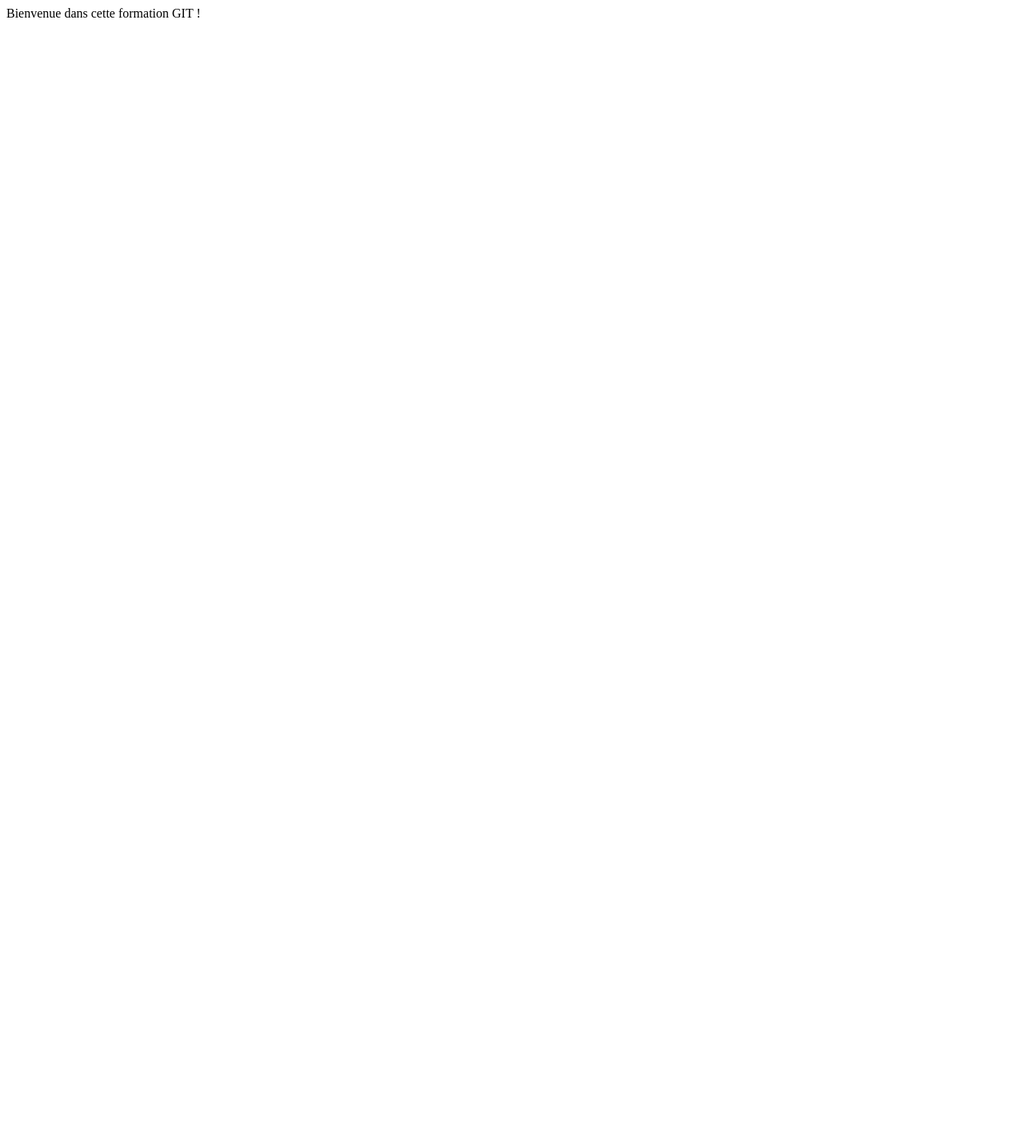
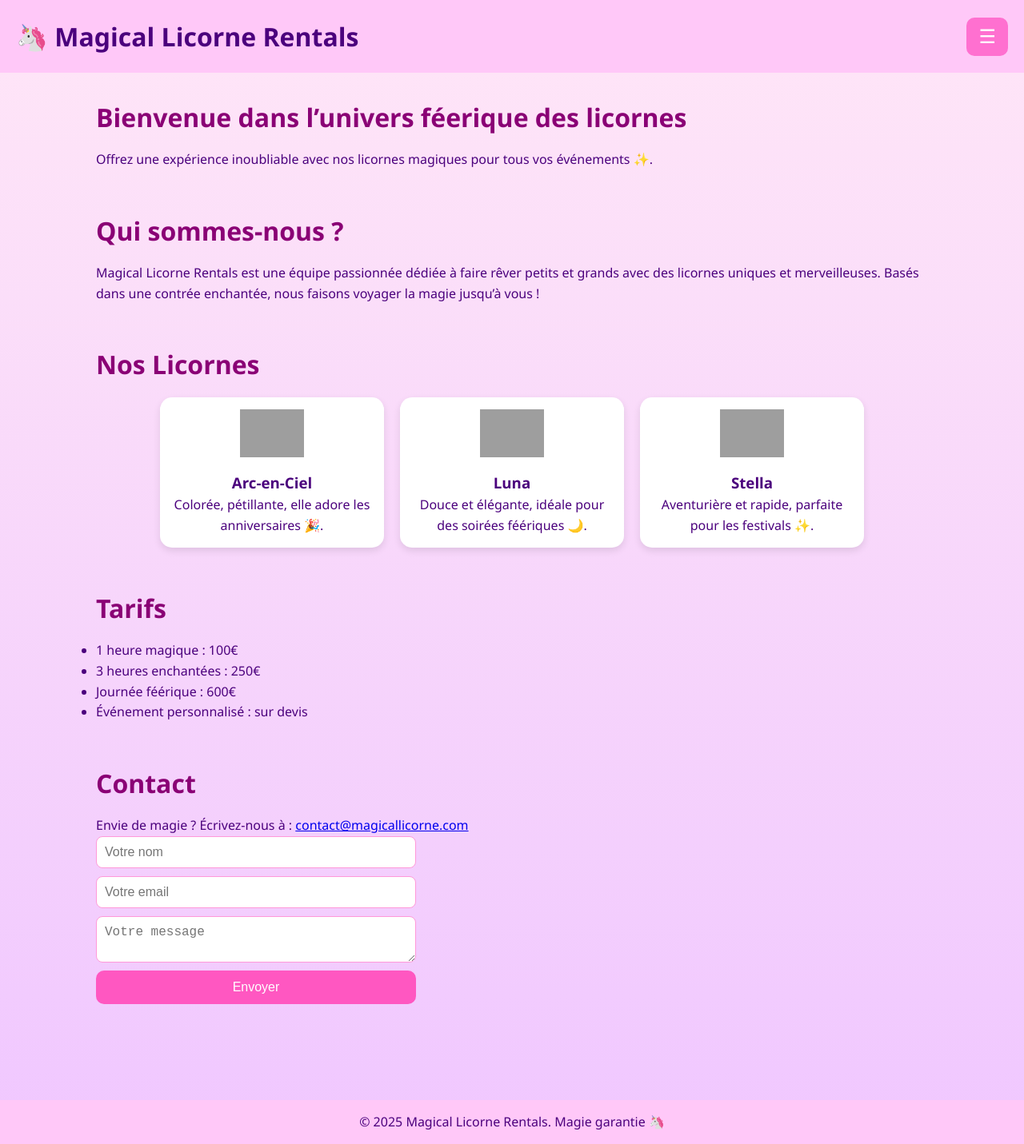
Before and after one commit to waelbeny/my-project, a plain HTML site: page index.html in a window 1280 px wide. Shown: the whole page at 80% size. Before the commit the page ends 800 px from the top, so only its background shows below. Drawn offline with Linux system fonts and the light colour scheme; grey boxes are pictures that could not be loaded.

Commit message:
deuxieme  version de ma page web

```diff
--- a/Style.css
+++ b/Style.css
@@ -1,79 +1,157 @@
-#top-banner {
-    color : rgb(255,255,255);
-      font-size: 30px;
-
-    background-color: rgba(30,30,30,0.7);
-    overflow: auto;
-    text-align: center;
+/* Reset */
+* {
+    margin: 0;
+    padding: 0;
+    box-sizing: border-box;
   }
 
-  #top-banner-img{
-    float:right;
+  /* Base */
+  body {
+    font-family: 'Segoe UI', sans-serif;
+    background: linear-gradient(to bottom, #ffe6f7, #f0c7ff);
+    color: #4b007d;
+    line-height: 1.6;
   }
 
-
-
-  #menu {
-    width: 260px;
-    height: 100%;
-    border-right:1px solid #ccc;
-    font-family: "Lato";
-    font-weight: normal;
-    font-size: 18px;
-    min-height: 500px;
-    background-color: rgba(30,30,30,0.7);
-    box-shadow: 3px 0px 5px rgba(0,0,0,.3);
-    position:absolute;
-    overflow:auto;
+  header {
+    background-color: #ffc8f8;
+    padding: 20px;
+    display: flex;
+    justify-content: space-between;
+    align-items: center;
+    position: relative;
   }
 
-  #menu .menu-button {
-    padding:0.01em 16px 8px;
-    line-height: 45px;
-    z-index: 5;
+  header h1 {
+    font-size: 2rem;
   }
 
-
-  #menu .menu-button > a {
-    background-color:rgba(97,97,97,1);
-    color:#fff;
-    box-shadow: 1px 1px 4px rgba(0,0,0,.2);
+  .menu-toggle {
+    background: #ff70d0;
+    color: white;
+    border: none;
+    font-size: 1.5rem;
+    padding: 10px 15px;
+    border-radius: 10px;
     cursor: pointer;
-    padding:4px 2px 4px 16px;
-    display:block;
-    -webkit-transition:all 0.3s ease,color 0.15s ease;
-    transition:all 0.3s ease,color 0.15s ease;
-    text-decoration: none;
   }
 
-  #menu .menu-button > a:hover {
-    color:#000!important;
-    background-color:#FFFFFF!important;
-    text-decoration: none;
+  .nav-menu {
+    position: fixed;
+    top: 0;
+    right: -300px;
+    width: 250px;
+    height: 100%;
+    background: #ffb3f0;
+    display: flex;
+    flex-direction: column;
+    padding: 60px 20px;
+    gap: 20px;
+    transition: right 0.4s ease-in-out;
+    box-shadow: -2px 0 10px rgba(0,0,0,0.2);
+    z-index: 999;
   }
 
-  .menu-button-icon {
-    width: 38px;
-    height: 38px;
-    margin: 0px 10px -12px -5px;
+  .nav-menu a {
+    text-decoration: none;
+    color: #fff;
+    font-size: 1.2rem;
+    font-weight: bold;
+    transition: transform 0.2s;
   }
 
-
-  #top-banner, #menu {
-    border-color:#616161;
+  .nav-menu a:hover {
+    transform: translateX(-5px);
   }
 
-
-  #toggle-menu-button:hover {
-    color:#757575;
+  .nav-menu.active {
+    right: 0;
   }
 
-  #toggle-menu-button-label {
-    font-family: "Lato";
-    font-size: 14px;
+  main {
+    padding: 30px;
+    max-width: 1100px;
+    margin: auto;
   }
 
-  #content {
-    margin-left: 300px;
+  section {
+    margin-bottom: 50px;
+  }
+
+  h2 {
+    font-size: 2rem;
+    margin-bottom: 15px;
+    color: #8a0075;
+  }
+
+  .licorne-list {
+    display: flex;
+    flex-wrap: wrap;
+    gap: 20px;
+    justify-content: center;
+  }
+
+  .licorne {
+    background: white;
+    border-radius: 15px;
+    padding: 15px;
+    width: 280px;
+    text-align: center;
+    box-shadow: 0 4px 10px rgba(0,0,0,0.1);
+    transition: transform 0.3s ease;
+  }
+
+  .licorne:hover {
+    transform: scale(1.05);
+  }
+
+  .licorne img {
+    width: 80px;
+    height: auto;
+    margin-bottom: 10px;
+  }
+
+  form {
+    display: flex;
+    flex-direction: column;
+    gap: 10px;
+    max-width: 400px;
+  }
+
+  input, textarea {
+    padding: 10px;
+    border: 1px solid #ff99d9;
+    border-radius: 8px;
+    font-size: 1rem;
+  }
+
+  button {
+    background-color: #ff57c1;
+    color: white;
+    border: none;
+    padding: 12px;
+    border-radius: 10px;
+    font-size: 1rem;
+    cursor: pointer;
+    transition: background 0.3s;
+  }
+
+  button:hover {
+    background-color: #e040a8;
+  }
+
+  footer {
+    text-align: center;
+    padding: 15px;
+    background: #ffc8f8;
+    color: #4b007d;
     margin-top: 40px;
   }
+
+  /* Responsive */
+  @media (max-width: 768px) {
+    .licorne-list {
+      flex-direction: column;
+      align-items: center;
+    }
+  }
--- a/index.html
+++ b/index.html
@@ -1,20 +1,92 @@
 <!DOCTYPE html>
-<html lang="fr"><head><meta http-equiv="Content-Type" content="text/html; charset=UTF-8">
+<html lang="fr">
+<head>
+  <meta charset="UTF-8" />
+  <meta name="viewport" content="width=device-width, initial-scale=1.0"/>
+  <title>Magical Licorne Rentals</title>
+  <link rel="stylesheet" href="style.css" />
+  <script defer>
+    document.addEventListener('DOMContentLoaded', () => {
+      const toggleMenu = document.querySelector(".menu-toggle");
+      const navMenu = document.querySelector(".nav-menu");
+      toggleMenu.addEventListener("click", () => {
+        navMenu.classList.toggle("active");
+      });
+    });
+  </script>
+</head>
+<body>
+  <header>
+    <h1>🦄 Magical Licorne Rentals</h1>
+    <button class="menu-toggle">☰</button>
+    <nav class="nav-menu">
+      <a href="#accueil">Accueil</a>
+      <a href="#quisommesnous">Qui sommes-nous</a>
+      <a href="#licornes">Nos Licornes</a>
+      <a href="#tarifs">Tarifs</a>
+      <a href="#contact">Contact</a>
+    </nav>
+  </header>
 
-        <title>Formation GIT</title>
+  <main>
+    <section id="accueil">
+      <h2>Bienvenue dans l’univers féerique des licornes</h2>
+      <p>Offrez une expérience inoubliable avec nos licornes magiques pour tous vos événements ✨.</p>
+    </section>
 
+    <section id="quisommesnous">
+      <h2>Qui sommes-nous ?</h2>
+      <p>
+        Magical Licorne Rentals est une équipe passionnée dédiée à faire rêver petits et grands avec des licornes uniques et merveilleuses.
+        Basés dans une contrée enchantée, nous faisons voyager la magie jusqu’à vous !
+      </p>
+    </section>
 
-		<link rel="stylesheet" href="./style.css">
+    <section id="licornes">
+      <h2>Nos Licornes</h2>
+      <div class="licorne-list">
+        <div class="licorne">
+          <img src="https://cdn-icons-png.flaticon.com/512/616/616408.png" alt="Licorne Arc-en-Ciel">
+          <h3>Arc-en-Ciel</h3>
+          <p>Colorée, pétillante, elle adore les anniversaires 🎉.</p>
+        </div>
+        <div class="licorne">
+          <img src="https://cdn-icons-png.flaticon.com/512/3468/3468284.png" alt="Licorne Luna">
+          <h3>Luna</h3>
+          <p>Douce et élégante, idéale pour des soirées féériques 🌙.</p>
+        </div>
+        <div class="licorne">
+          <img src="https://cdn-icons-png.flaticon.com/512/4036/4036626.png" alt="Licorne Stella">
+          <h3>Stella</h3>
+          <p>Aventurière et rapide, parfaite pour les festivals ✨.</p>
+        </div>
+      </div>
+    </section>
 
-	</head>
+    <section id="tarifs">
+      <h2>Tarifs</h2>
+      <ul>
+        <li>1 heure magique : 100€</li>
+        <li>3 heures enchantées : 250€</li>
+        <li>Journée féérique : 600€</li>
+        <li>Événement personnalisé : sur devis</li>
+      </ul>
+    </section>
 
+    <section id="contact">
+      <h2>Contact</h2>
+      <p>Envie de magie ? Écrivez-nous à : <a href="mailto:contact@magicallicorne.com">contact@magicallicorne.com</a></p>
+      <form>
+        <input type="text" placeholder="Votre nom" required />
+        <input type="email" placeholder="Votre email" required />
+        <textarea placeholder="Votre message" required></textarea>
+        <button type="submit">Envoyer</button>
+      </form>
+    </section>
+  </main>
 
-	<body>
-
-		<!-- TITRE -->
-		<div>
-			Bienvenue dans cette formation GIT !
-		</div>
-
-
-</body></html>
+  <footer>
+    <p>&copy; 2025 Magical Licorne Rentals. Magie garantie 🦄</p>
+  </footer>
+</body>
+</html>
```
